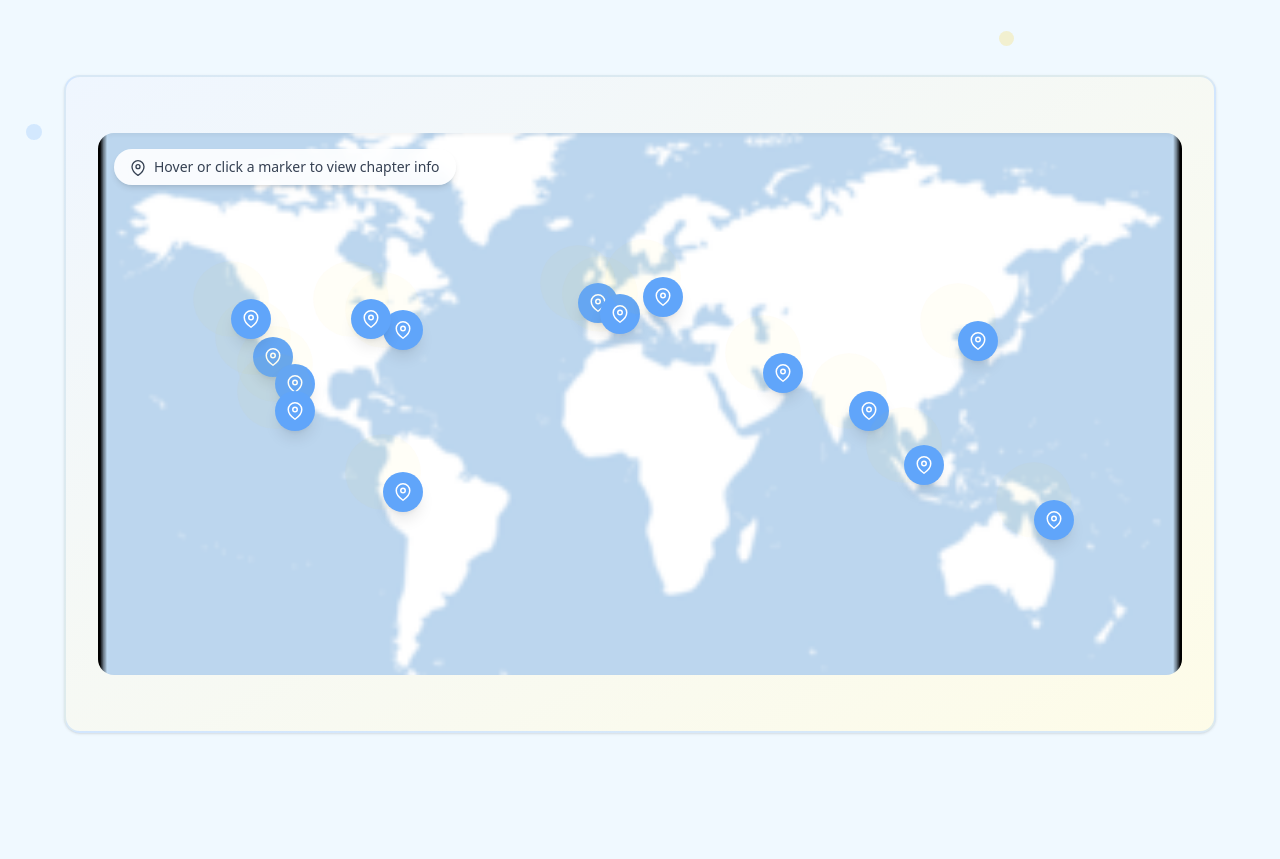
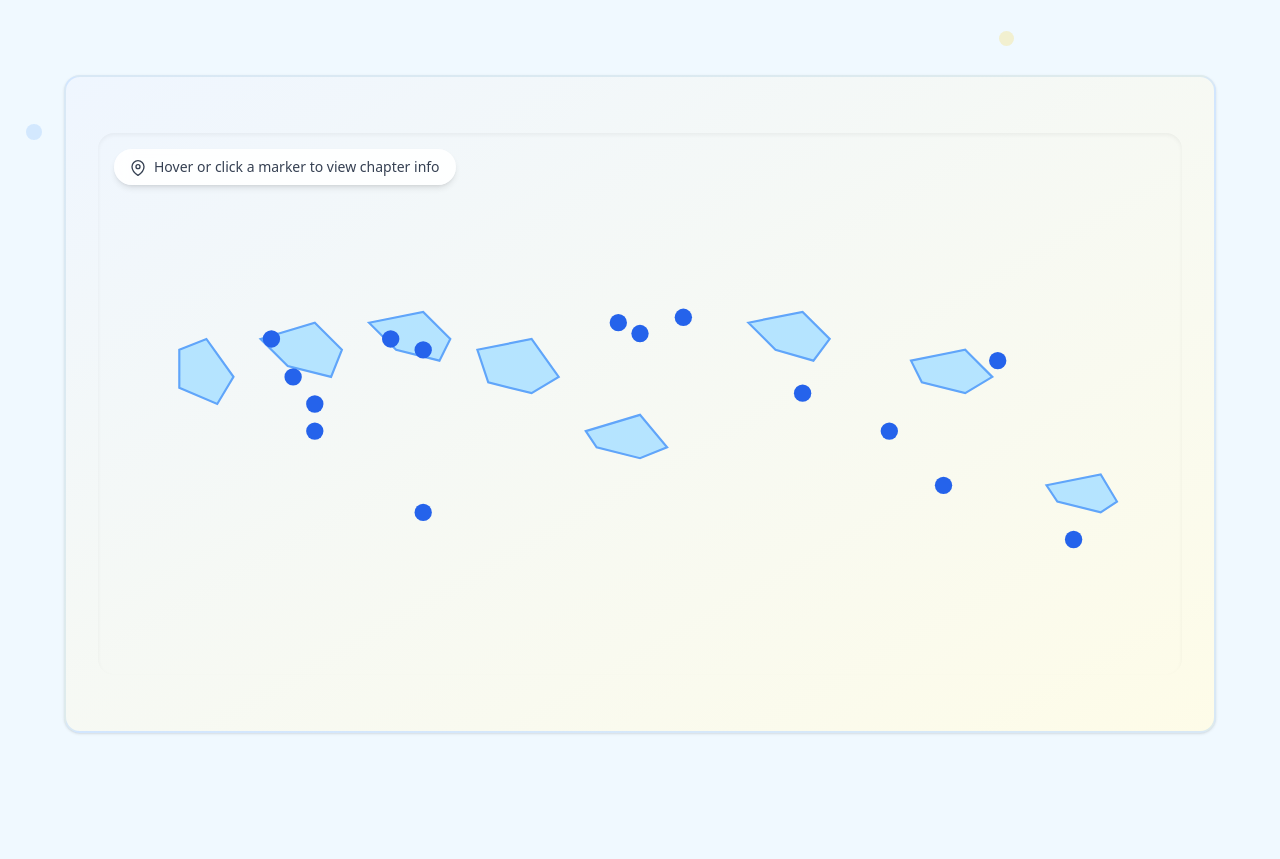
Before and after one commit to BalajiKundapura/NeuroShineWebsite, a Next.js app: page /chapters in a window 1280 px wide. Shown: the part 540-1399 px from the top of the page. Built offline with nearby package versions, Linux system fonts and the light colour scheme.

Commit message:
map changes

```diff
--- a/components/world-map.tsx
+++ b/components/world-map.tsx
@@ -36,9 +36,7 @@ const chapters: Chapter[] = [
 
 export function WorldMap() {
   const [selected, setSelected] = useState<Chapter | null>(null)
-  const [hovered, setHovered] = useState<Chapter | null>(null)
-  const [hoverPos, setHoverPos] = useState({ x: 0, y: 0 })
-
+  const [hovered, setHovered] = useState<number | null>(null)
   const [zoom, setZoom] = useState(1)
   const [offset, setOffset] = useState({ x: 0, y: 0 })
   const isDragging = useRef(false)
@@ -47,7 +45,8 @@ export function WorldMap() {
   const handleWheel = (e: React.WheelEvent) => {
     e.preventDefault()
     const delta = -e.deltaY * 0.001
-    setZoom(Math.min(Math.max(zoom + delta, 1), 3))
+    const newZoom = Math.min(Math.max(zoom + delta, 1), 3)
+    setZoom(newZoom)
   }
 
   const handleMouseDown = (e: React.MouseEvent) => {
@@ -58,14 +57,11 @@ export function WorldMap() {
     isDragging.current = false
   }
   const handleMouseMove = (e: React.MouseEvent) => {
-    if (isDragging.current) {
-      const dx = e.clientX - lastPos.current.x
-      const dy = e.clientY - lastPos.current.y
-      setOffset((prev) => ({ x: prev.x + dx, y: prev.y + dy }))
-      lastPos.current = { x: e.clientX, y: e.clientY }
-    } else if (hovered) {
-      setHoverPos({ x: e.clientX, y: e.clientY })
-    }
+    if (!isDragging.current) return
+    const dx = e.clientX - lastPos.current.x
+    const dy = e.clientY - lastPos.current.y
+    setOffset((prev) => ({ x: prev.x + dx, y: prev.y + dy }))
+    lastPos.current = { x: e.clientX, y: e.clientY }
   }
 
   return (
@@ -73,70 +69,58 @@ export function WorldMap() {
       <Card className="border-2 border-primary/20 overflow-hidden bg-gradient-to-br from-blue-50 to-yellow-50">
         <CardContent className="p-8">
           <div
-            className="relative w-full aspect-[2/1] bg-cover bg-center rounded-2xl shadow-inner overflow-hidden cursor-grab active:cursor-grabbing"
-            style={{
-              backgroundImage: "url('/map.png')", // ✅ ensure map.png is in /public
-            }}
+            className="relative w-full aspect-[2/1] rounded-2xl shadow-inner overflow-hidden cursor-grab active:cursor-grabbing"
             onWheel={handleWheel}
             onMouseDown={handleMouseDown}
             onMouseMove={handleMouseMove}
             onMouseUp={handleMouseUp}
             onMouseLeave={handleMouseUp}
           >
-            <div
-              className="absolute inset-0 transition-transform duration-200 ease-out"
+            <svg
+              viewBox="0 0 200 100"
+              className="absolute inset-0 w-full h-full transition-transform duration-200 ease-out"
               style={{
                 transform: `translate(${offset.x}px, ${offset.y}px) scale(${zoom})`,
                 transformOrigin: "center center",
               }}
             >
+              {/* World land paths — simplified and aesthetic vector map */}
+              <path
+                d="M15 40 L20 38 L25 45 L22 50 L15 47 Z M30 38 L40 35 L45 40 L43 45 L35 43 Z M50 35 L60 33 L65 38 L63 42 L55 40 Z M70 40 L80 38 L85 45 L80 48 L72 46 Z M90 55 L100 52 L105 58 L100 60 L92 58 Z M120 35 L130 33 L135 38 L132 42 L125 40 Z M150 42 L160 40 L165 45 L160 48 L152 46 Z M175 65 L185 63 L188 68 L185 70 L177 68 Z"
+                fill="#B5E4FF"
+                stroke="#60A5FA"
+                strokeWidth="0.4"
+              />
+
+              {/* Chapter markers */}
               {chapters.map((chap) => (
-                <div
+                <g
                   key={chap.id}
-                  className="absolute cursor-pointer transform -translate-x-1/2 -translate-y-1/2 group"
-                  style={{
-                    left: `${chap.x}%`,
-                    top: `${chap.y}%`,
-                    transform: `translate(-50%, -50%) scale(${1 / zoom})`,
-                  }}
-                  onMouseEnter={(e) => {
-                    setHovered(chap)
-                    setHoverPos({ x: e.clientX, y: e.clientY })
-                  }}
+                  transform={`translate(${chap.x * 2}, ${chap.y})`}
+                  onMouseEnter={() => setHovered(chap.id)}
                   onMouseLeave={() => setHovered(null)}
                   onClick={() => setSelected(chap)}
+                  className="cursor-pointer"
                 >
-                  <div className="absolute inset-0 w-10 h-10 -m-5 bg-secondary rounded-full animate-ping opacity-30" />
-                  <div
-                    className={`relative w-10 h-10 rounded-full flex items-center justify-center transition-all duration-150 ${
-                      hovered?.id === chap.id || selected?.id === chap.id
-                        ? "bg-secondary scale-125 shadow-xl"
-                        : "bg-primary shadow-lg"
-                    }`}
-                  >
-                    <MapPinIcon className="text-white" size={18} />
-                  </div>
-                </div>
+                  <circle
+                    r="1.6"
+                    fill={hovered === chap.id || selected?.id === chap.id ? "#FACC15" : "#2563EB"}
+                  />
+                  {hovered === chap.id && (
+                    <foreignObject x="-40" y="-22" width="80" height="20">
+                      <div className="bg-gray-900 text-white text-xs rounded px-2 py-1 text-center shadow-xl">
+                        {chap.name}
+                      </div>
+                    </foreignObject>
+                  )}
+                </g>
               ))}
-            </div>
+            </svg>
 
             <div className="absolute top-4 left-4 bg-white/90 backdrop-blur-sm px-4 py-2 rounded-full text-sm font-medium text-gray-700 shadow-md">
               <MapPinIcon className="inline mr-2" size={16} />
               Hover or click a marker to view chapter info
             </div>
-
-            {hovered && (
-              <div
-                className="fixed z-50 px-3 py-2 bg-gray-900 text-white text-sm rounded-lg shadow-xl pointer-events-none transition-all duration-100 ease-out"
-                style={{
-                  top: hoverPos.y + 15,
-                  left: hoverPos.x + 15,
-                }}
-              >
-                <div className="font-semibold">{hovered.name}</div>
-                <div className="text-xs opacity-80">{hovered.city}</div>
-              </div>
-            )}
           </div>
         </CardContent>
       </Card>
```
